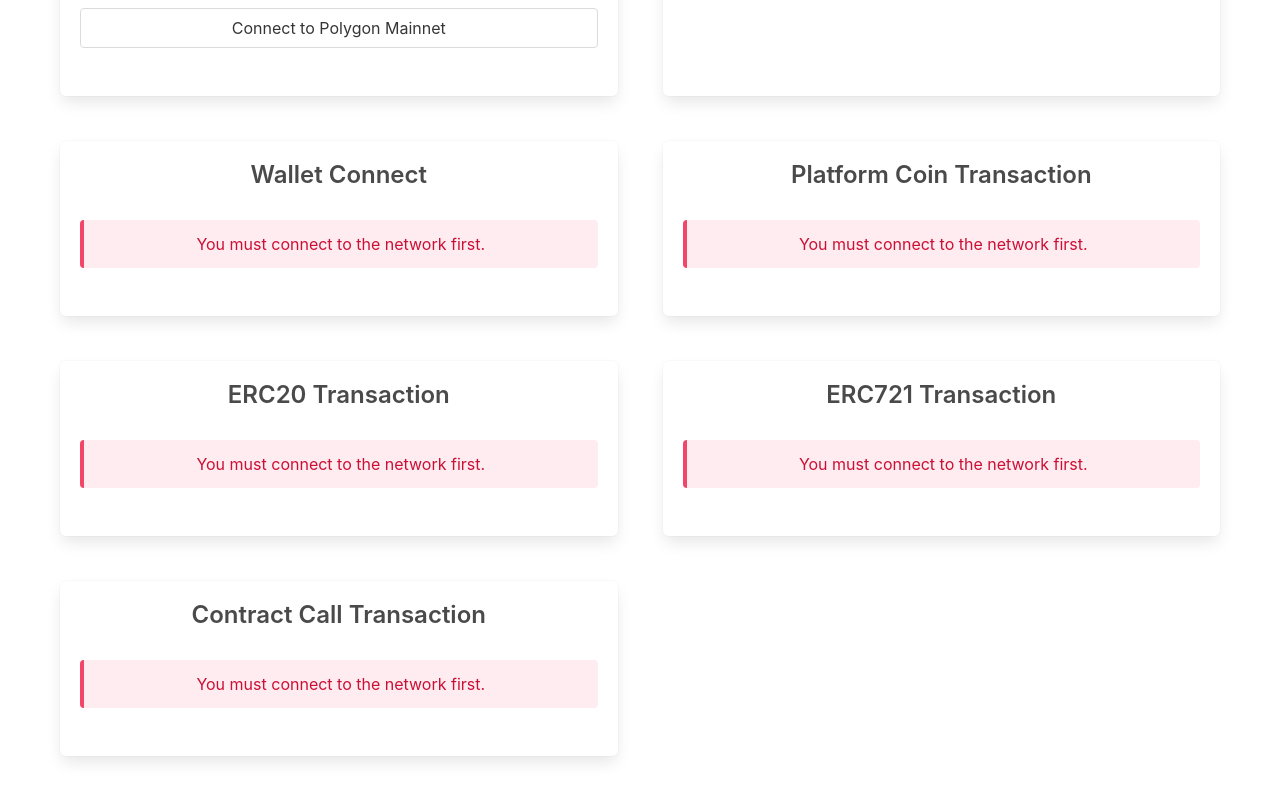
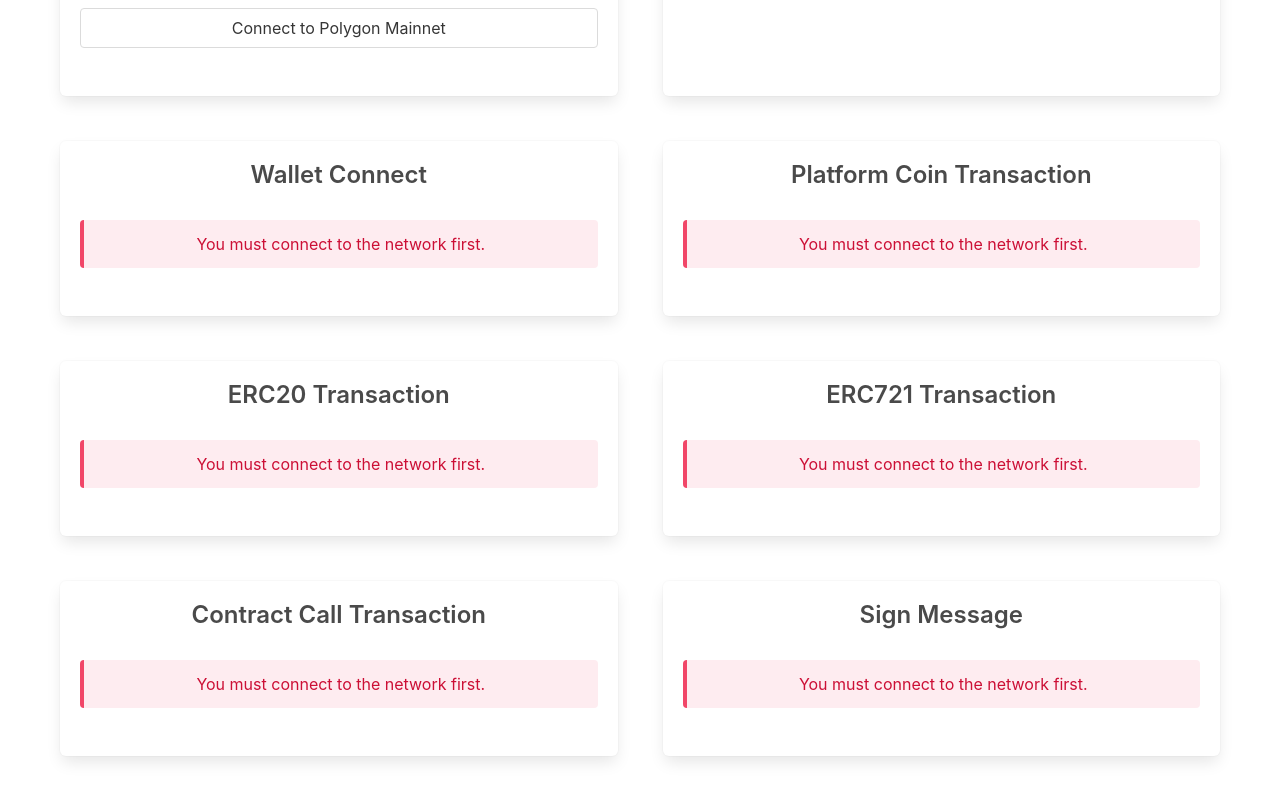
Before and after one commit to HAECHI-LABS/face-sample-dapp, a React (Create React App) app: page / in a window 1280 px wide. Shown: the part 366-1166 px from the top of the page. Built offline with nearby package versions, Linux system fonts and the light colour scheme; what @haechi-labs/face-sdk would draw is missing.

Commit message:
feat: Add sign message feature

```diff
--- a/src/App.js
+++ b/src/App.js
@@ -4,6 +4,7 @@ import { ReactComponent as Logo } from './assets/logo-solid.svg';
 import AccountInformation from './components/AccountInformation';
 import ConnectNetwork from './components/ConnectNetwork';
 import LoginWithFace from './components/LoginWithFace';
+import SignMessage from './components/SignMessage';
 import TransactionContractCall from './components/TransactionContractCall';
 import TransactionErc20 from './components/TransactionErc20';
 import TransactionErc721 from './components/TransactionErc721';
@@ -23,6 +24,7 @@ function App() {
         <TransactionErc20 />
         <TransactionErc721 />
         <TransactionContractCall />
+        <SignMessage />
       </div>
     </div>
   );
--- /dev/null
+++ b/src/components/SignMessage.js
@@ -0,0 +1,67 @@
+import { providers } from 'ethers';
+import { useState } from 'react';
+import { useRecoilValue } from 'recoil';
+
+import { faceAtom } from '../store';
+import { accountAtom } from '../store/accountAtom';
+import Box from './common/Box';
+import Button from './common/Button';
+import Field from './common/Field';
+import Message from './common/Message';
+
+const title = 'Sign Message';
+function SignMessage() {
+  const face = useRecoilValue(faceAtom);
+  const account = useRecoilValue(accountAtom);
+  const [message, setMessage] = useState('');
+  const [signedMessage, setSignedMessage] = useState('');
+
+  async function signMessage(isEthSign = false) {
+    const provider = new providers.Web3Provider(face.getEthLikeProvider(), 'any');
+    let response;
+    if (isEthSign) {
+      response = await provider.getSigner()._legacySignMessage(message);
+    } else {
+      response = await provider.getSigner().signMessage(message);
+    }
+    console.log('Signed message', response);
+    setSignedMessage(response);
+  }
+
+  if (!face) {
+    return (
+      <Box title={title}>
+        <Message type="danger">You must connect to the network first.</Message>
+      </Box>
+    );
+  }
+  if (!account.balance || !account.address) {
+    return (
+      <Box title={title}>
+        <Message type="danger">You must log in and get account first.</Message>
+      </Box>
+    );
+  }
+
+  return (
+    <Box title={title}>
+      <Field label="Message">
+        <textarea
+          className="textarea"
+          value={message}
+          onChange={(e) => setMessage(e.target.value)}
+        />
+      </Field>
+      <Button onClick={() => signMessage()}>Sign Message</Button>
+
+      {signedMessage && (
+        <Message type="info" className="has-text-left">
+          <h4 className="has-text-weight-bold">Signed message</h4>
+          <div>{signedMessage}</div>
+        </Message>
+      )}
+    </Box>
+  );
+}
+
+export default SignMessage;
--- a/src/components/TransactionContractCall.js
+++ b/src/components/TransactionContractCall.js
@@ -102,7 +102,7 @@ function TransactionContractCall() {
           </Message>
         </>
       )}
-      <Message type="dark has-text-left	">
+      <Message type="dark" className="has-text-left">
         <h4 className="has-text-weight-bold">Sample data for sample contract</h4>
         <div>
           For success: <span className="tag is-success is-light">0x0b93381b</span>
--- a/src/components/common/Message.js
+++ b/src/components/common/Message.js
@@ -1,6 +1,6 @@
-function Message({ type, children }) {
+function Message({ type, className, children }) {
   return (
-    <div className={`message ${type ? 'is-' + type : ''}`}>
+    <div className={`message ${type ? 'is-' + type : ''} ${className}`}>
       <div className="message-body">{children}</div>
     </div>
   );
```
